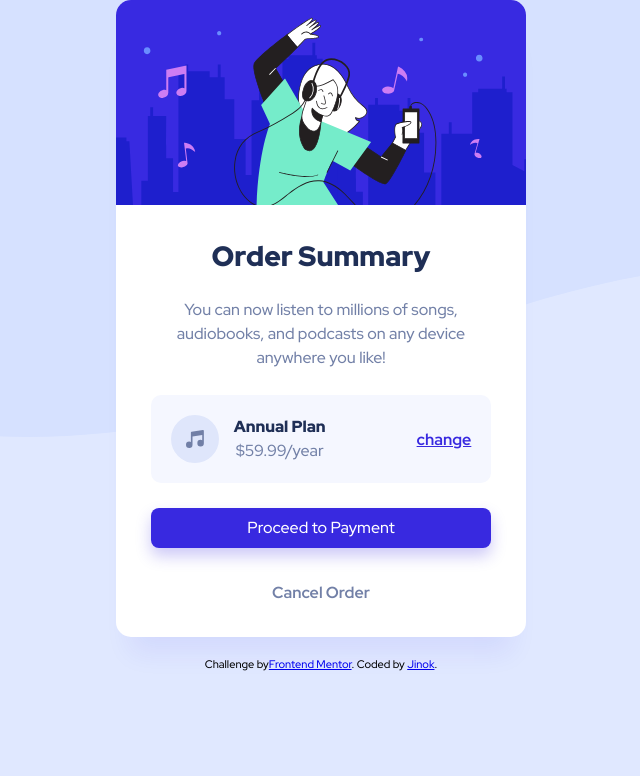
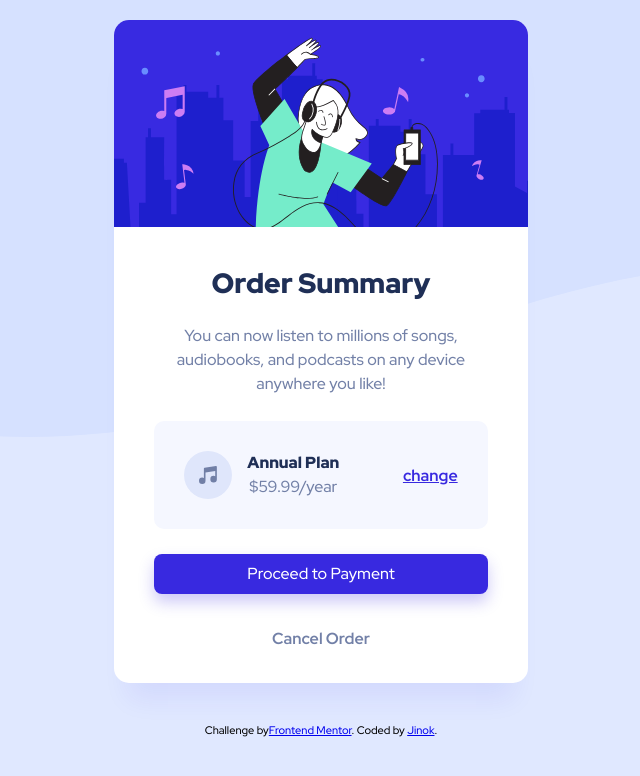
Before and after one commit to FrontendChallenges/Order_summary, a React (Create React App) app: page / in a window 1280 px wide. Shown: the top 776 px of the page, without its empty margins (319-959 px from the left). Built offline with nearby package versions, Linux system fonts and the light colour scheme.

Commit message:
fix flexbox

```diff
--- a/src/App.js
+++ b/src/App.js
@@ -16,6 +16,9 @@ const useStyles = makeStyles((theme) => {
       borderRadius: '.8rem',
       fontWeight: theme.typography.fontWeightRegular,
     },
+    container: {
+      padding: '2rem',
+    },
   };
 });
 
@@ -24,9 +27,8 @@ function App() {
   return (
     <ThemeProvider theme={theme}>
       <main>
-        <Container>
-          <Grid container justifyContent='center'>
-            <Grid container item xs={11} sm={7} md={6} lg={4} align='center'>
+        <Grid container justifyContent='center' className={classes.container}>
+          <Grid container item xs={12} sm={7} md={6} lg={4} align='center'>
             <SummaryCard
               title='Order Summary'
               img={hero}
@@ -52,7 +54,6 @@ function App() {
             </SummaryCard>
           </Grid>
         </Grid>
-        </Container>
       </main>
       <Footer />
     </ThemeProvider>
--- a/src/components/Price.js
+++ b/src/components/Price.js
@@ -7,7 +7,10 @@ const useStyles = makeStyles((theme) => {
     container: {
       backgroundColor: theme.palette.secondary.light,
       borderRadius: '1rem',
-      padding: '2rem',
+      padding: '3rem',
+      '& > *': {
+        [theme.breakpoints.down('sm')]: { flexGrow: 1 },
+      },
     },
     subtitle: {
       fontWeight: theme.typography.fontWeightBold,
--- a/src/components/SummaryCard.js
+++ b/src/components/SummaryCard.js
@@ -12,7 +12,7 @@ const useStyles = makeStyles((theme) => {
       '& > *:not(:last-child)': {
         marginBottom: '2.5rem',
       },
-      padding: '3.5rem',
+      padding: '4rem',
       [theme.breakpoints.down('sm')]: { padding: '2rem' },
     },
   };
```
Lines whose indentation alone changed are shown as unchanged.
